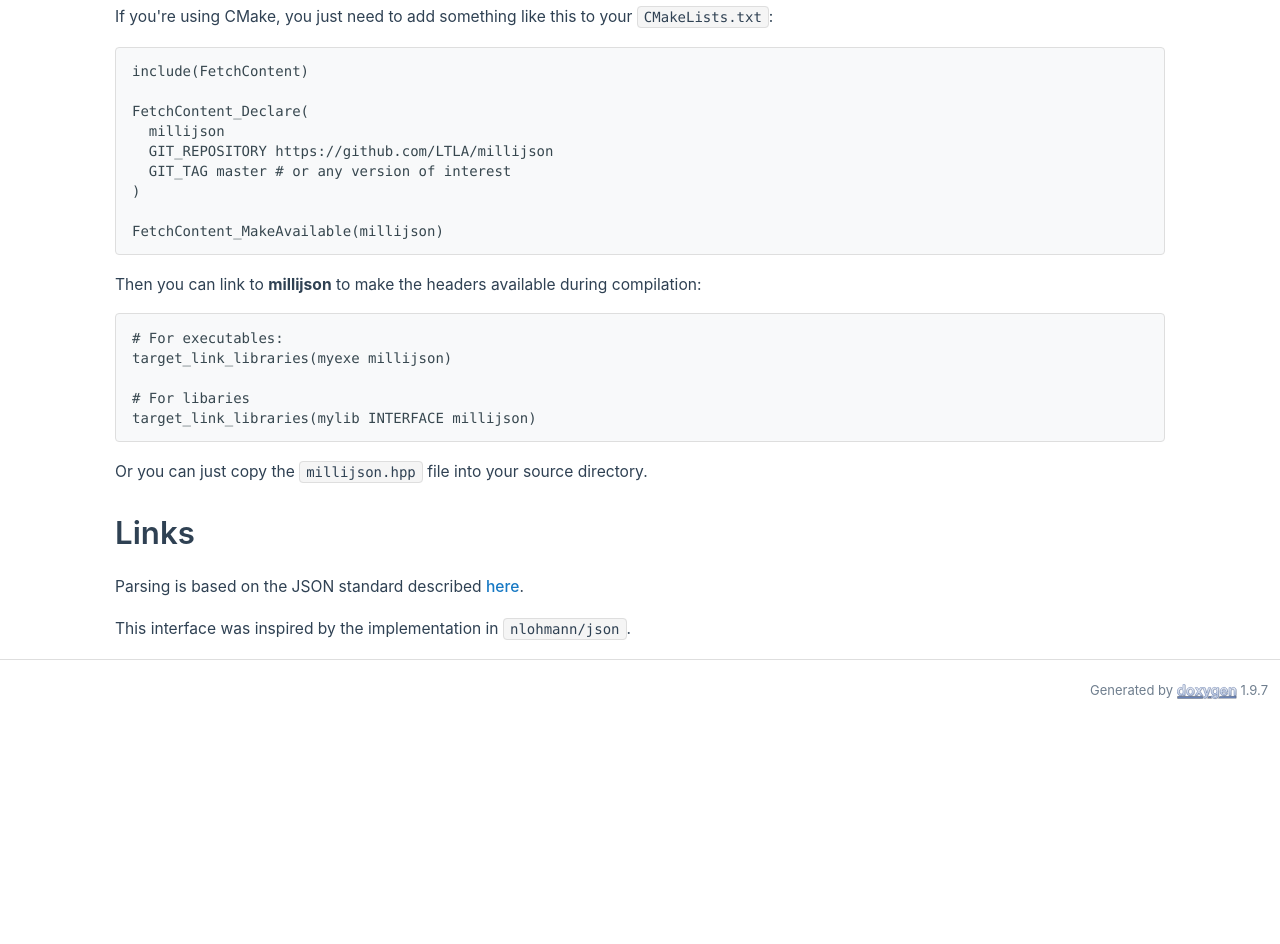
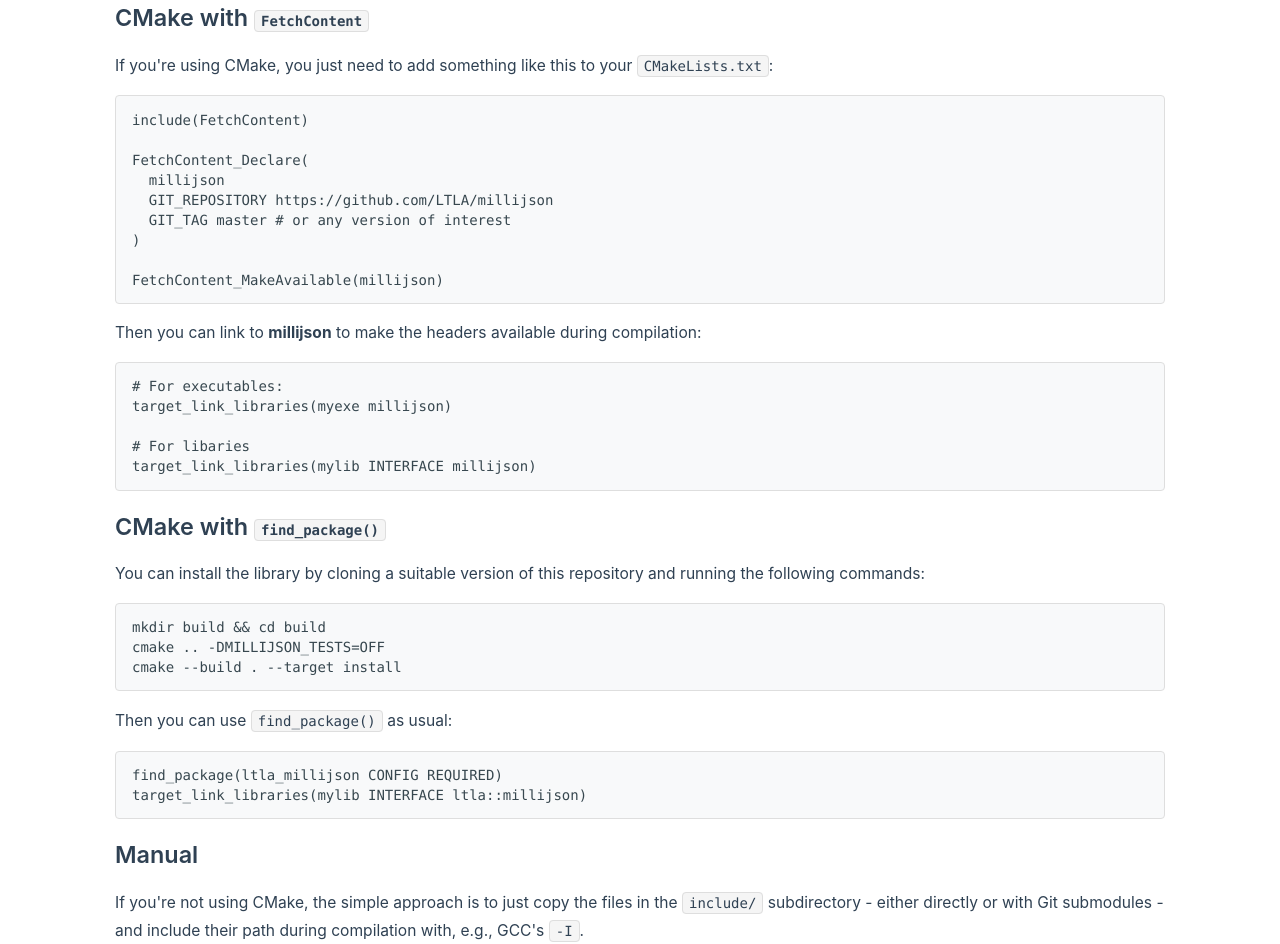
Before and after one commit to ArtifactDB/millijson, a plain HTML site: page docs/index.html in a window 1280 px wide. Shown: the part 1856-2800 px from the top of the page. Before the commit the page ends 2579 px from the top, so only its background shows below. Drawn offline with Linux system fonts and the light colour scheme; a script that the page names is missing.

Commit message:
Deploying to gh-pages from @ ArtifactDB/millijson@7ed234d92c0d481703670a2bcdc533539c68aa79 🚀

```diff
--- a/docs/index.html
+++ b/docs/index.html
@@ -74,7 +74,7 @@ $(function() {
   <div class="headertitle"><div class="title">Yet another JSON parser </div></div>
 </div><!--header-->
 <div class="contents">
-<div class="textblock"><p><a class="anchor" id="md__2github_2workspace_2README"></a> <img src="https://github.com/LTLA/millijson/actions/workflows/run-tests.yaml/badge.svg" alt="Unit tests" style="pointer-events: none;" class="inline"/> <img src="https://github.com/LTLA/millijson/actions/workflows/doxygenate.yaml/badge.svg" alt="Documentation" style="pointer-events: none;" class="inline"/> <a href="https://codecov.io/gh/LTLA/millijson"><img src="https://codecov.io/gh/LTLA/millijson/branch/master/graph/badge.svg?token=DLTMWKJAG3" alt="codecov" style="pointer-events: none;" class="inline"/></a></p>
+<div class="textblock"><p><a class="anchor" id="md__2github_2workspace_2README"></a> <img src="https://github.com/ArtifactDB/millijson/actions/workflows/run-tests.yaml/badge.svg" alt="Unit tests" style="pointer-events: none;" class="inline"/> <img src="https://github.com/ArtifactDB/millijson/actions/workflows/doxygenate.yaml/badge.svg" alt="Documentation" style="pointer-events: none;" class="inline"/> <a href="https://codecov.io/gh/ArtifactDB/millijson"><img src="https://codecov.io/gh/ArtifactDB/millijson/branch/master/graph/badge.svg?token=DLTMWKJAG3" alt="codecov" style="pointer-events: none;" class="inline"/></a></p>
 <h1>Overview</h1>
 <p><b>millijson</b> is a header-only C++ library that provides a lightweight JSON parser. It has no selling points other than being small and simple, if you could call those selling points. I wrote it mostly for fun but also to provide a replacement for the <a href="https://github.com/nlohmann/json"><code>nlohmann/json</code></a> library - while excellent, its single-header source code is pretty large (around 25 kLoCs, if I remember correctly) and I wanted something slimmer. This is most noticeable when vendoring the file into various modules/packages, where C++ suddenly becomes the main language of the associated repository, and I didn't like that. Yes, I'm <em>that</em> petty.</p>
 <h1>Quick start</h1>
@@ -107,6 +107,7 @@ $(function() {
 <div class="ttc" id="anamespacemillijson_html_a87b9da0b860b13582e79779e161506e6"><div class="ttname"><a href="namespacemillijson.html#a87b9da0b860b13582e79779e161506e6">millijson::validate_file</a></div><div class="ttdeci">Type validate_file(const char *path, size_t buffer_size=65536)</div><div class="ttdef"><b>Definition</b> millijson.hpp:886</div></div>
 </div><!-- fragment --><p>See the <a href="https://ltla.github.io/millijson">reference documentation</a> for more details.</p>
 <h1>Building projects</h1>
+<h2>CMake with <code>FetchContent</code></h2>
 <p>If you're using CMake, you just need to add something like this to your <code>CMakeLists.txt</code>:</p>
 <div class="fragment"><div class="line">include(FetchContent)</div>
 <div class="line"> </div>
@@ -123,7 +124,16 @@ $(function() {
 <div class="line"> </div>
 <div class="line"># For libaries</div>
 <div class="line">target_link_libraries(mylib INTERFACE millijson)</div>
-</div><!-- fragment --><p>Or you can just copy the <a href="include/millijson/millijson.hpp"><code>millijson.hpp</code></a> file into your source directory.</p>
+</div><!-- fragment --><h2>CMake with <code>find_package()</code></h2>
+<p>You can install the library by cloning a suitable version of this repository and running the following commands:</p>
+<div class="fragment"><div class="line">mkdir build &amp;&amp; cd build</div>
+<div class="line">cmake .. -DMILLIJSON_TESTS=OFF</div>
+<div class="line">cmake --build . --target install</div>
+</div><!-- fragment --><p>Then you can use <code>find_package()</code> as usual:</p>
+<div class="fragment"><div class="line">find_package(ltla_millijson CONFIG REQUIRED)</div>
+<div class="line">target_link_libraries(mylib INTERFACE ltla::millijson)</div>
+</div><!-- fragment --><h2>Manual</h2>
+<p>If you're not using CMake, the simple approach is to just copy the files in the <code>include/</code> subdirectory - either directly or with Git submodules - and include their path during compilation with, e.g., GCC's <code>-I</code>.</p>
 <h1>Links</h1>
 <p>Parsing is based on the JSON standard described <a href="https://www.json.org/json-en.html">here</a>.</p>
 <p>This interface was inspired by the implementation in <a href="https://github.com/nlohmann/json"><code>nlohmann/json</code></a>. </p>
```
